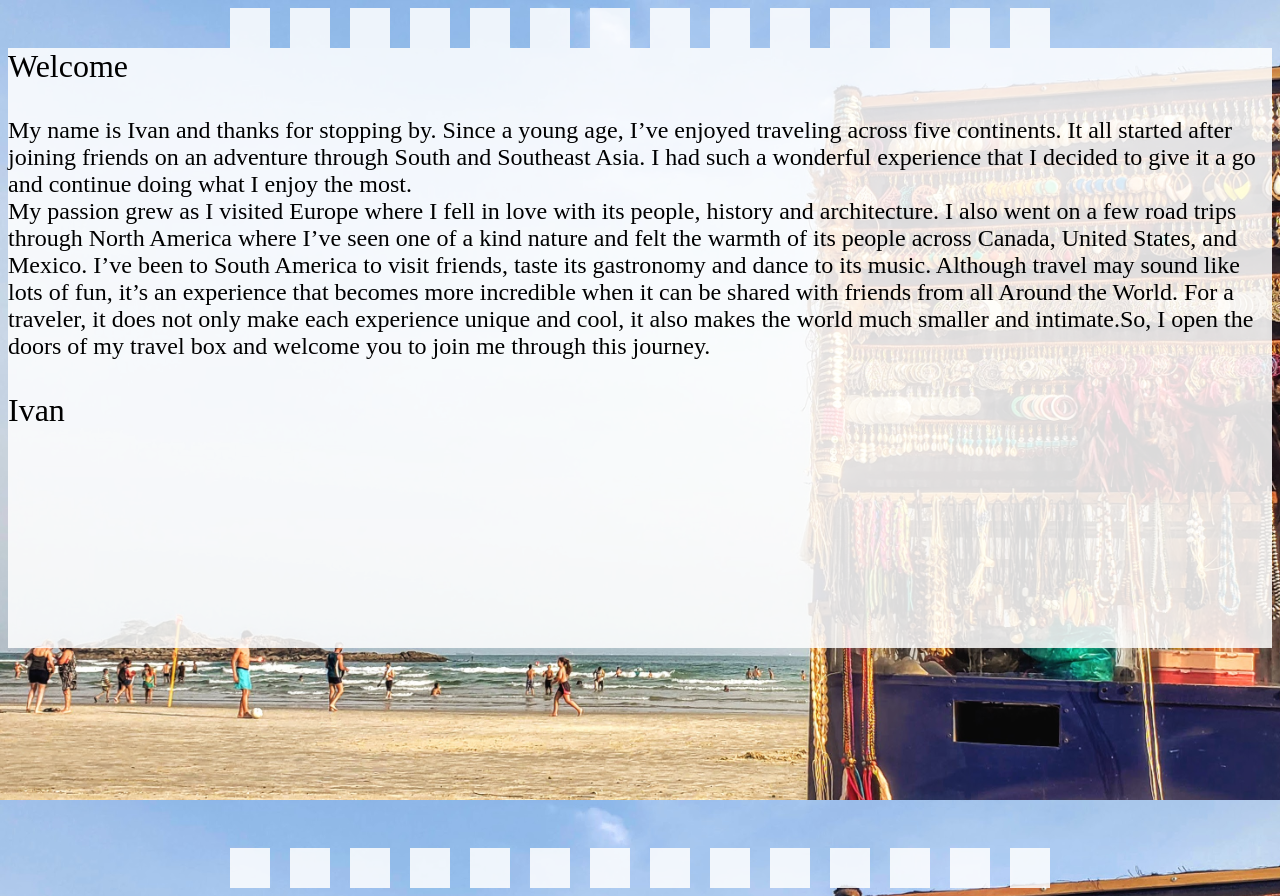
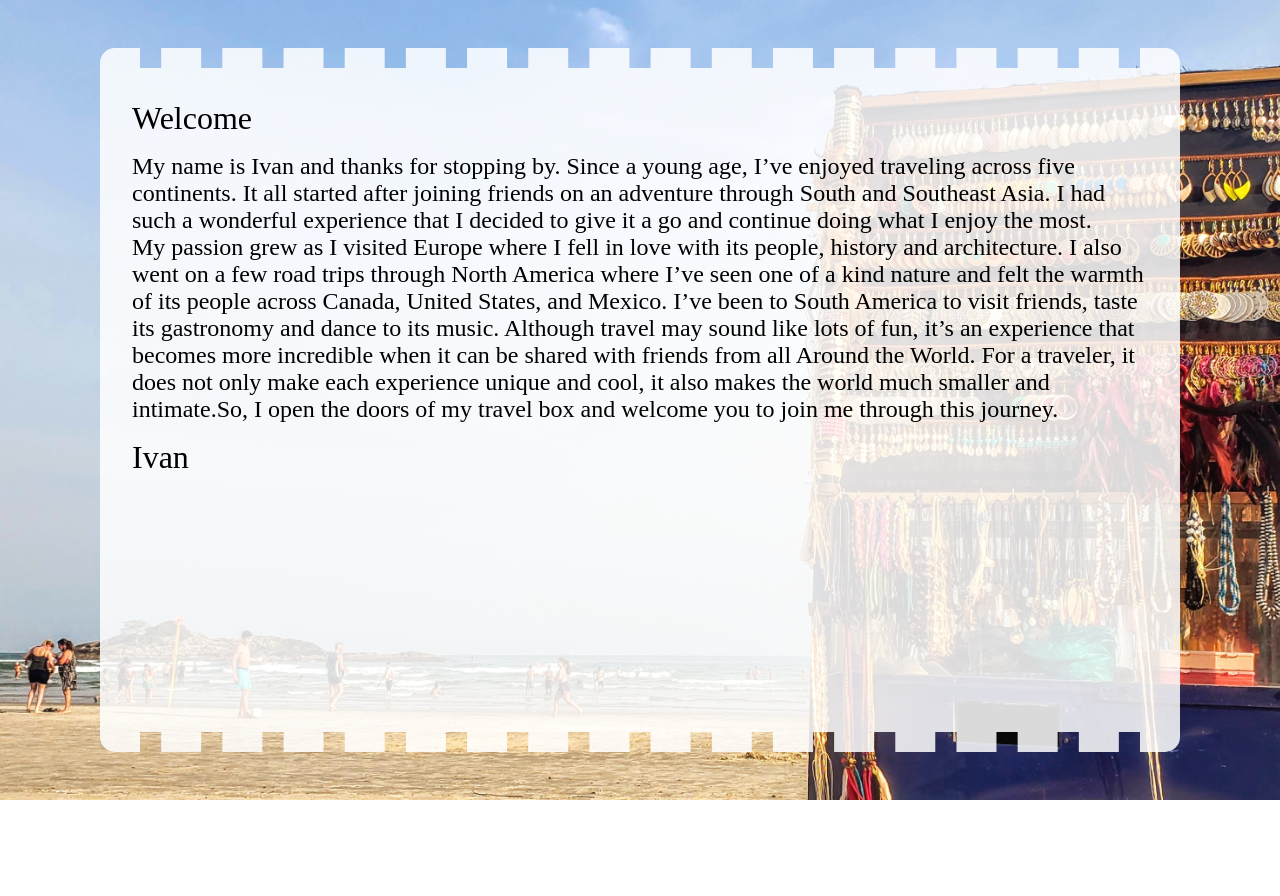
Before and after one commit to ivanzapatarivera/angkor, a React (Create React App) app in the folder client/: page / in a window 1280 px wide. After the commit the page ends 800 px from the top, so only its background shows below. Built offline with nearby package versions, Linux system fonts and the light colour scheme; a web font is replaced by a local one.

Commit message:
Created build

```diff
--- a/client/src/App.css
+++ b/client/src/App.css
@@ -28,14 +28,8 @@
   color: #61dafb;
 }
 
-.contents {
-  min-height: 100vh;
-
-  margin: 0;
+#root {
   padding: 0;
-}
-
-.flex-center {
   display: flex;
   flex-direction: column;
   justify-content: center;
@@ -43,7 +37,10 @@
 }
 
 .outer-box {
-  padding: .5rem;
+  padding: 0;
+  margin: .5rem;
+
+  overflow-x: hidden;
 }
 
 @keyframes App-logo-spin {
@@ -54,3 +51,9 @@
     transform: rotate(360deg);
   }
 }
+
+@media screen and (min-width: 1080px) {
+  .outer-box {
+    max-width: 1080px;
+  }
+}
--- a/client/src/index.css
+++ b/client/src/index.css
@@ -22,7 +22,6 @@
 
 #root {
   min-height: 100vh;
-  width: 100vw;
 }
 
 code {
--- a/client/src/setWelcomeLetter/style.css
+++ b/client/src/setWelcomeLetter/style.css
@@ -5,8 +5,6 @@
     --base-color: rgba(255, 255, 255, 0.85);
 
     --border: 1.25rem dashed var(--base-color);
-
-    --width: 780px;
 }
 
 .letter {
@@ -16,6 +14,8 @@
 
     background-color: var(--base-color);
     min-height: 75vh;
+
+    padding: 2rem;
 }
 
 .letter-text,
@@ -29,14 +29,33 @@
 }
 
 .welcome {
-    padding-bottom: 2rem;
+    padding-bottom: 1rem;
 }
 
 .signature {
-    padding-top: 2rem;
+    padding-top: 1rem;
 }
 
 .border {
     border: var(--border);
-    width: var(--width)
 }
+
+.border-top {
+    border-top-left-radius: 15px;
+    border-top-right-radius: 15px;
+
+    border-bottom: 0px;
+}
+
+.border-bottom {
+    border-bottom-left-radius: 15px;
+    border-bottom-right-radius: 15px;
+    border-top: 0px;
+}
+
+
+@media screen and (max-width: 780px) {
+    .letter {
+        padding: 1.25rem;
+    }
+}
```
Also changed, not shown: 6 other files (tests, documents, lock files or other folders).
